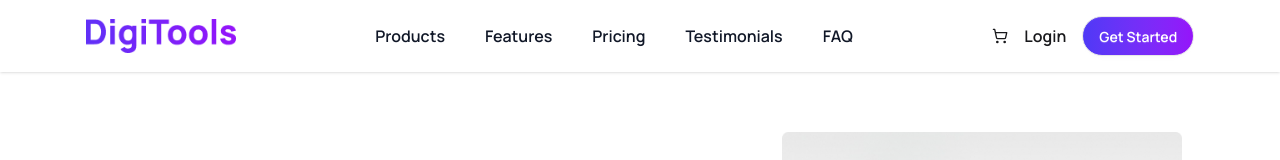
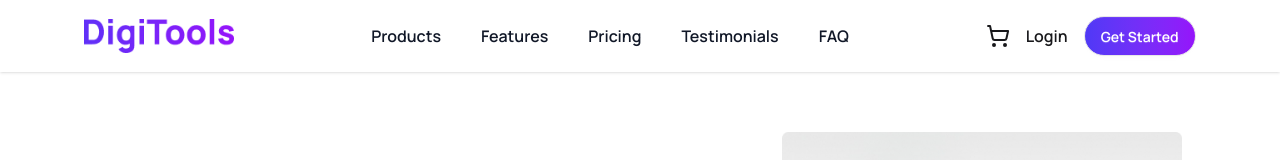
Before and after one commit to Raj-Talukder-debug/a06-by-raj, a React (Vite) app: page / in a window 1280 px wide. Shown: the top 160 px of the page. Built offline with nearby package versions, Linux system fonts and the light colour scheme.

Commit message:
add cart  badge

```diff
--- a/src/App.jsx
+++ b/src/App.jsx
@@ -14,7 +14,7 @@ function App() {
 
   return (
     <>
-      <Navbar dataAi={dataAi}></Navbar>
+      <Navbar cart={cart} setCart={setCart} dataAi={dataAi}></Navbar>
       <Banner dataAi={dataAi}></Banner>
       <Rating></Rating>
       <Suspense
--- a/src/components/Cart/Cart.jsx
+++ b/src/components/Cart/Cart.jsx
@@ -2,7 +2,7 @@ import React, { useState } from 'react';
 import { toast } from 'react-toastify';
 
 const Cart = ({ cart, setCart}) => {
-console.log(cart);
+// console.log(cart);
 const handleRemove = (name) => {
     const updatedCard = cart.filter(item => item.name != name );
     setCart(updatedCard);
--- a/src/components/Navbar/Navbar.jsx
+++ b/src/components/Navbar/Navbar.jsx
@@ -4,7 +4,8 @@ import { LuShoppingCart } from 'react-icons/lu';
 import DigiTool from '../../../assets/products/DigiTools.png'
 import { IoMdClose } from 'react-icons/io';
 
-const Navbar = ({ dataAi, }) => {
+const Navbar = ({ dataAi, cart, setCart }) => {
+  console.log(cart);
   const [open, setOpen] = useState(false);
   return (
     <nav>
@@ -50,9 +51,17 @@ const Navbar = ({ dataAi, }) => {
         </ul>
 
         <div className="flex gap-4 items-center">
-          <p className="flex items-center font-semibold gap-4">
-            <LuShoppingCart></LuShoppingCart> Login
-          </p>
+          <div className="flex items-center font-semibold gap-4">
+            <div className="relative">
+              <LuShoppingCart className="text-2xl"></LuShoppingCart>
+              {cart.length > 0 && (
+                <span className="absolute -top-2 -right-2 bg-red-600 text-white text-[10px] h-5 w-5 flex items-center justify-center rounded-full border-2 border-white ">
+                  {cart.length}
+                </span>
+              )}
+            </div>
+            <span>Login</span>
+          </div>
           <button className="btn rounded-full bg-linear-to-r from-[#4F39F6] to-[#9514FA] text-white">
             Get Started
           </button>
```
